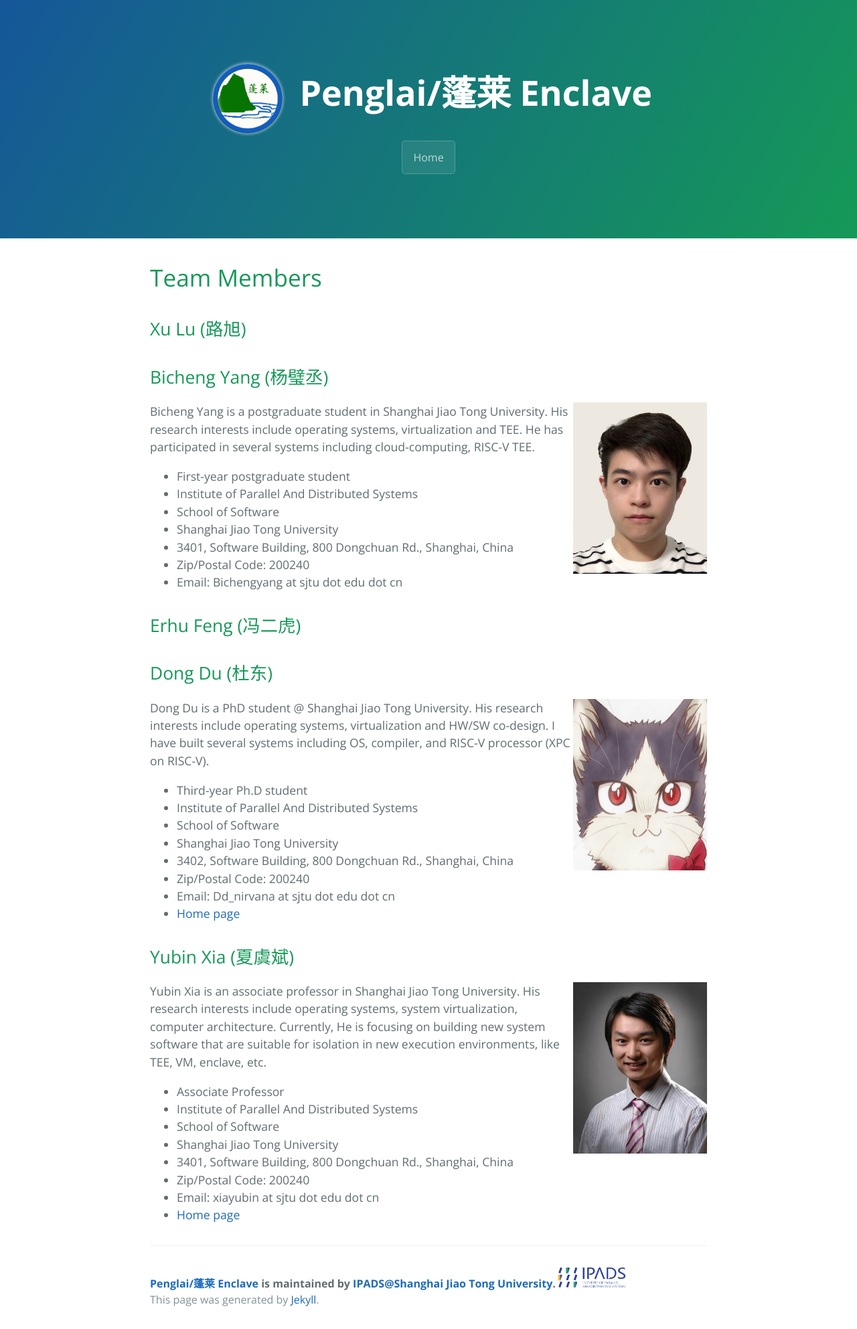
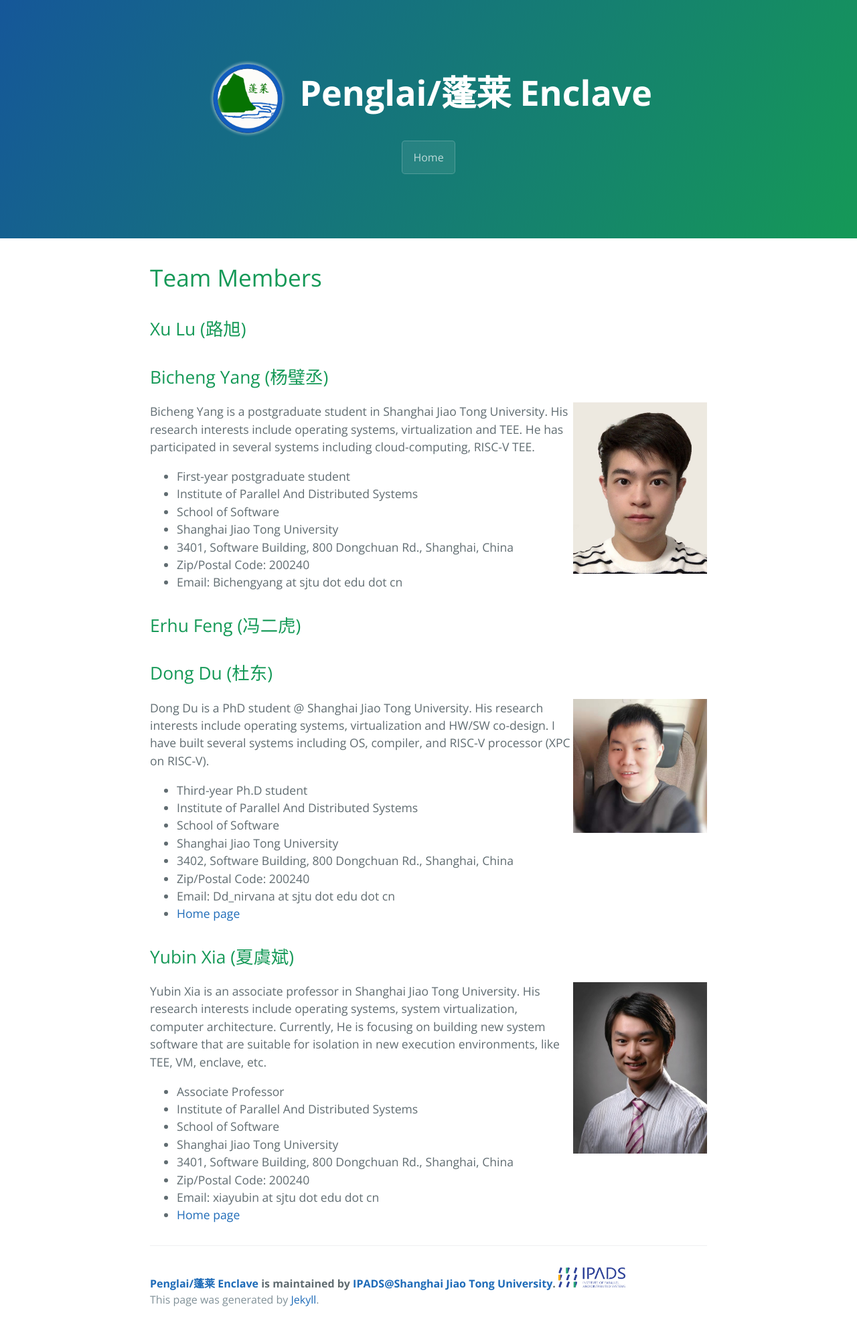
Before and after one commit to Penglai-Enclave/Penglai-Enclave.github.io, a Jekyll site: the page built from profile.markdown, in a window 1280 px wide. Shown: the whole page at 67% size. Built offline with Jekyll 4.4.1, drawn with Linux system fonts in a browser that asks for light colours.

Commit message:
update profile and dd image
Signed-off-by: DongDu <ddnirvana1@gmail.com>

```diff
--- a/profile.markdown
+++ b/profile.markdown
@@ -36,7 +36,7 @@ He has participated in several systems including cloud-computing, RISC-V TEE.
 
 ## Dong Du (杜东)
 
-<img align="right" width="200" height="256" src="images/dongd.jpeg"/>
+<img align="right" width="200" height="200" src="images/dongdu_random.jpg"/>
 
 
 Dong Du is a PhD student @ Shanghai Jiao Tong University. His research interests include operating systems, virtualization and HW/SW co-design.
```
Also changed, not shown: images/dongdu_random.jpg (added).
